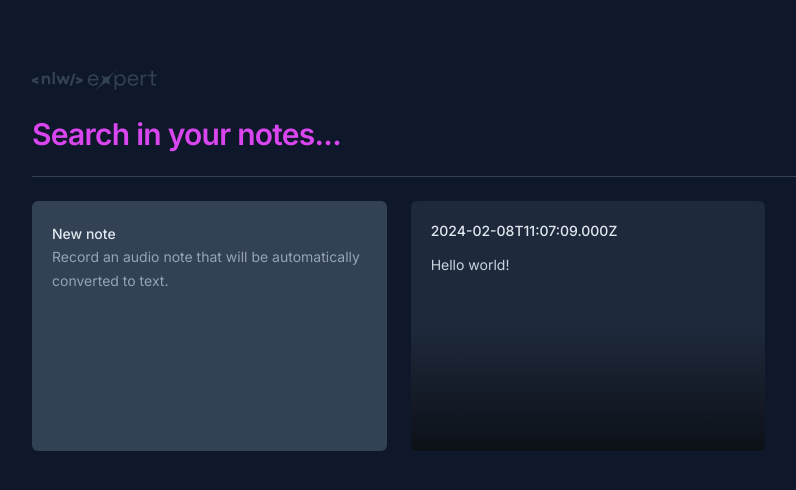
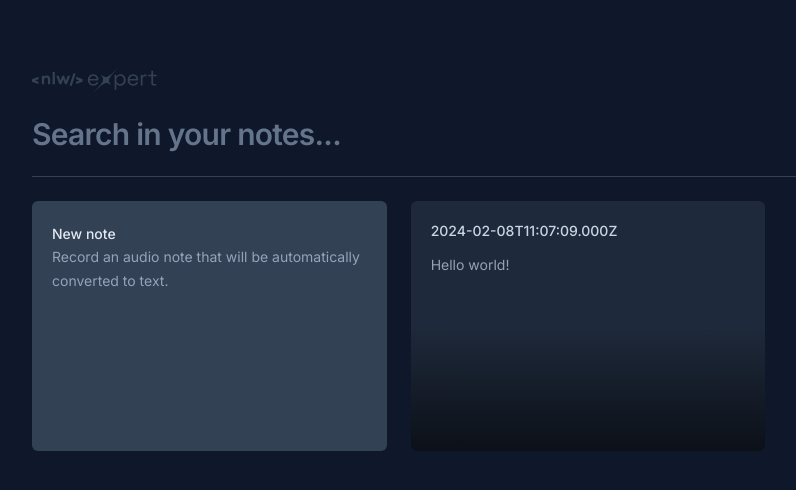
Before and after one commit to Adriana-Camarotto/nlw-expert-notes, a React (Vite) app: page / in a window 1280 px wide. Shown: the top 490 px of the page, without its empty margins (52-848 px from the left). Built offline with nearby package versions, Linux system fonts and the light colour scheme.

Commit message:
added delete note button and  dialog.close to the modal

```diff
--- a/package.json
+++ b/package.json
@@ -11,6 +11,8 @@
   },
   "dependencies": {
     "@radix-ui/react-dialog": "^1.0.5",
+    "date-fns": "^3.3.1",
+    "lucide-react": "^0.323.0",
     "react": "^18.2.0",
     "react-dom": "^18.2.0"
   },
--- a/src/app.tsx
+++ b/src/app.tsx
@@ -11,7 +11,7 @@ export function App() {
         <input
           type="text"
           placeholder="Search in your notes..."
-          className="w-full bg-transparent text-3xl font-semibold tracking-tight outline-none placeholder:text-fuchsia-500"
+          className="w-full bg-transparent text-3xl font-semibold tracking-tight outline-none placeholder:text-slate-500"
         />
       </form>
 
--- a/src/components/note-card.tsx
+++ b/src/components/note-card.tsx
@@ -1,4 +1,7 @@
 import * as Dialog from "@radix-ui/react-dialog";
+import { formatDistanceToNow } from "date-fns";
+import { enGB } from "date-fns/locale";
+import { X } from 'lucide-react';
 
 interface NoteCardProps {
   note: {
@@ -11,21 +14,39 @@ export function NoteCard({ note }: NoteCardProps) {
   return (
     <Dialog.Root>
       <Dialog.Trigger className="rounded-md text-left flex flex-col bg-slate-800 p-5 gap-3 overflow-hidden relative outline-none hover:ring-2 hover:ring-slate-600 focus:ring-2 focus:ring-lime-400">
-        <span className="text-sm font-medium text-slate-200">
+        <span className="text-sm font-medium text-slate-300">
           {note.date.toISOString()}
         </span>
-
-        <p className="text-sm leading-6 text-slate-300">{note.content}</p>
-
+        <p className="text-sm leading-6 text-slate-400">
+          {note.content}
+        </p>
         <div className="absolute bottom-0 left-0 right-0 h-1/2 bg-gradient-to-t from-black/60 to-black/0 pointer-events-none" />
       </Dialog.Trigger>
 
       <Dialog.Portal>
         <Dialog.Overlay className="inset-0 fixed bg-black/50" />
-        <Dialog.Content className="fixed left-1/2 top-1/2 -translate-x-1/2 -translate-y-1/2 max-w-[640px] w-full bg-slate-700 rounded-md flex flex-col autline-none">
-          Hello!
+        <Dialog.Content className="fixed overflow-hidden left-1/2 top-1/2 -translate-x-1/2 -translate-y-1/2 max-w-[640px] w-full h-[60vh] bg-slate-700 rounded-md flex flex-col autline-none">
+          <Dialog.Close className="absolute right-0 top-0 bg-slate-800 p-1.5 text-slate-400 hover:text-slate-100">
+            <X className="size-5"/>
+          </Dialog.Close>
+
+          <div className="flex flex-1 flex-col gap-3 p-5">
+            <span className="text-sm font-medium text-slate-300">
+              {formatDistanceToNow(note.date, { locale: enGB, addSuffix: true })}
+            </span>
+            <p className="text-sm leading-6 text-slate-400">
+              {note.content}
+            </p>
+          </div>
+
+          <button
+            type="button"
+            className="w-full bg-slate-800 py-4 text-center text-sm text-slate-300 outline-none font-medium group"
+          >
+            Would you like to <span className="text-red-400 group-hover:underline">delete this note</span>?
+          </button>
         </Dialog.Content>
       </Dialog.Portal>
     </Dialog.Root>
-  )
+  );
 }
```
Also changed, not shown: 1 other file (tests, documents, lock files or other folders).
